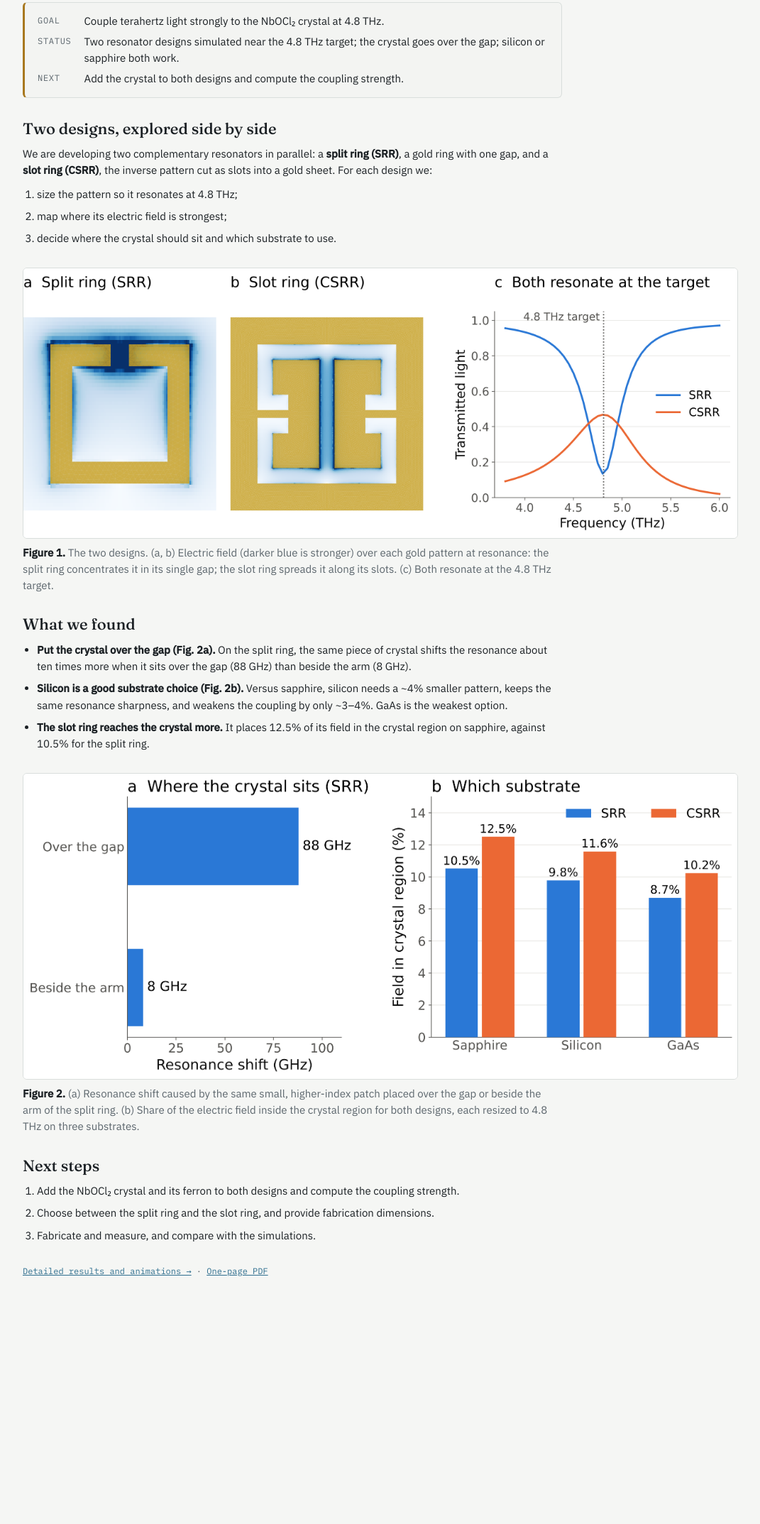
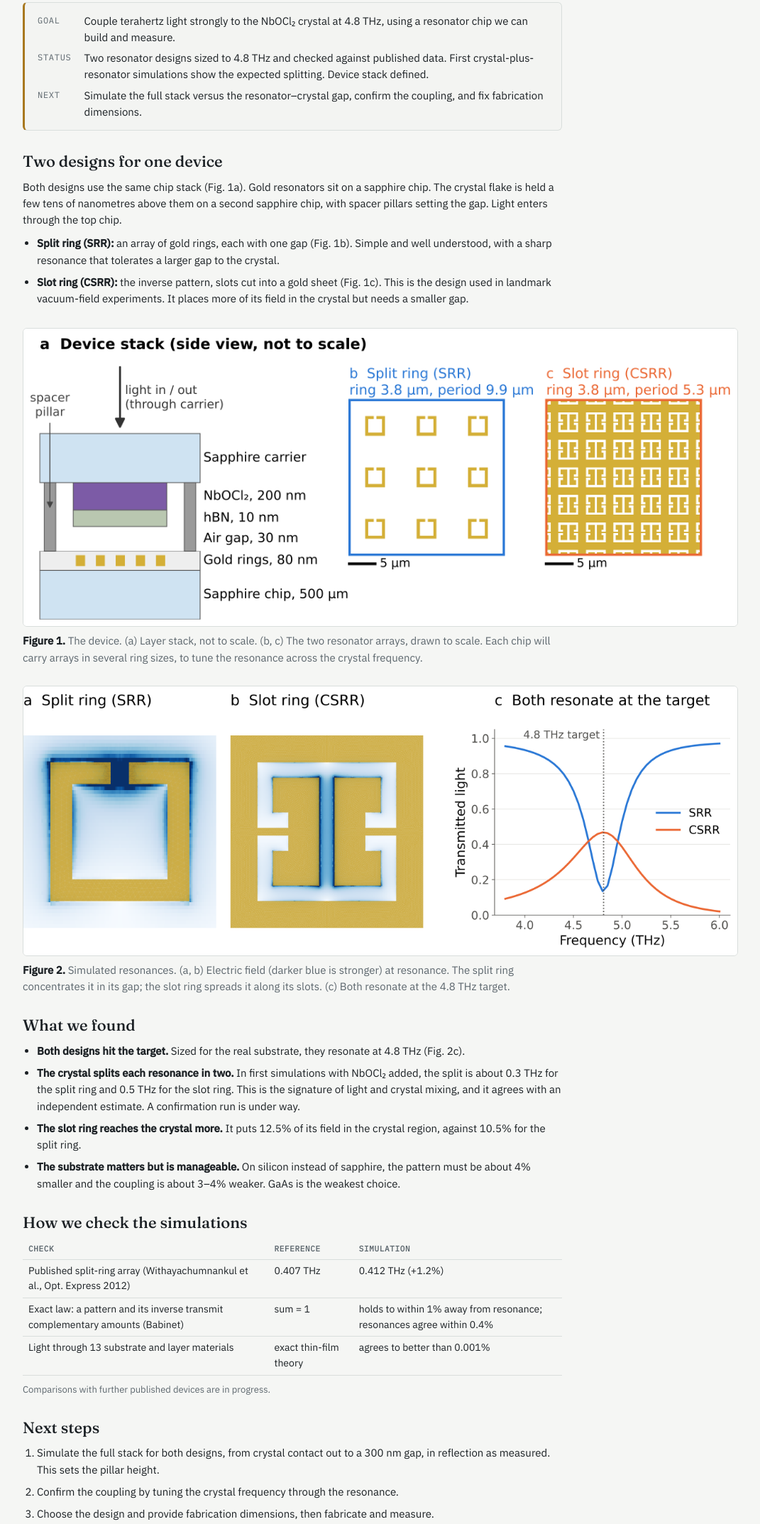
Before and after one commit to Po-ChangChen/cavsim-gallery, a plain HTML site: page index.html in a window 1280 px wide. Shown: the part 325-2472 px from the top of the page at 71% size, without its empty margins (104-1175 px from the left). Before the commit the page ends 2190 px from the top, so only its background shows below. Drawn offline with Linux system fonts and the light colour scheme.

Commit message:
Summary: device stack and both designs, verification table, first coupling result
Co-Authored-By: Claude Opus 5.5 <noreply@anthropic.com>
Claude-Session: https://claude.ai/code/session_01AW5zNXaVauRsMQ6Jd48Vr4

```diff
--- a/index.html
+++ b/index.html
@@ -79,22 +79,27 @@ a:focus-visible,video:focus-visible{outline:2px solid var(--gold);outline-offset
 .figs{display:flex;flex-direction:column;gap:28px}
 .steps{counter-reset:s}
 .byline{font-family:var(--mono);font-size:12px;color:var(--muted)}
+.checks{border-collapse:collapse;width:100%;max-width:760px;font-size:14px}
+.checks th,.checks td{border-bottom:1px solid var(--line);padding:5px 8px;text-align:left;vertical-align:top}
+.checks th{font-family:var(--mono);font-size:11px;letter-spacing:.06em;text-transform:uppercase;color:var(--muted)}
+.note{color:var(--muted);font-size:13px}
 @media print{
   :root{--bg:#fff;--fg:#111;--muted:#444;--line:#ccc}
-  body{font-size:9.5pt;line-height:1.35}
+  body{font-size:9.2pt;line-height:1.32}
   .nav,.more{display:none}
   .wrap{padding:0;gap:8px;max-width:none}
   header{gap:4px;max-width:none}
   h1{font-size:17pt} .block h2{font-size:12pt} .block{gap:4px} .block ul,.block ol{gap:3px}
   .figs{flex-direction:row;gap:12px;align-items:flex-start}
   .fig{flex:1 1 0;break-inside:avoid;gap:4px}
-  .fig img{border:none;width:60%;margin:0 auto}
+  .fig img{border:none;width:100%;margin:0 auto}
   .lede{font-size:10pt}
   .glance{padding:6px 10px;gap:2px 12px;background:none}
   .glance dt{font-size:7.5pt}
   .summary{gap:6px}
   .fig figcaption{max-width:none}
   .fig figcaption{font-size:8.5pt}
+  .checks{font-size:8.5pt} .checks th,.checks td{padding:2px 5px} .note{font-size:8pt}
   @page{size:letter;margin:0.45in}
 }
 </style>
@@ -109,46 +114,62 @@ a:focus-visible,video:focus-visible{outline:2px solid var(--gold);outline-offset
   </header>
 
   <dl class="glance" aria-label="At a glance">
-    <dt>Goal</dt><dd>Couple terahertz light strongly to the NbOCl₂ crystal at 4.8 THz.</dd>
-    <dt>Status</dt><dd>Two resonator designs simulated near the 4.8 THz target; the crystal goes over the gap; silicon or sapphire both work.</dd>
-    <dt>Next</dt><dd>Add the crystal to both designs and compute the coupling strength.</dd>
+    <dt>Goal</dt><dd>Couple terahertz light strongly to the NbOCl₂ crystal at 4.8 THz, using a resonator chip we can build and measure.</dd>
+    <dt>Status</dt><dd>Two resonator designs sized to 4.8 THz and checked against published data. First crystal-plus-resonator simulations show the expected splitting. Device stack defined.</dd>
+    <dt>Next</dt><dd>Simulate the full stack versus the resonator–crystal gap, confirm the coupling, and fix fabrication dimensions.</dd>
   </dl>
 
   <section class="block" aria-labelledby="designs">
-    <h2 id="designs">Two designs, explored side by side</h2>
-    <p>We are developing two complementary resonators in parallel: a <strong>split ring (SRR)</strong>, a gold ring with one gap, and a <strong>slot ring (CSRR)</strong>, the inverse pattern cut as slots into a gold sheet. For each design we:</p>
-    <ol>
-      <li>size the pattern so it resonates at 4.8 THz;</li>
-      <li>map where its electric field is strongest;</li>
-      <li>decide where the crystal should sit and which substrate to use.</li>
-    </ol>
+    <h2 id="designs">Two designs for one device</h2>
+    <p>Both designs use the same chip stack (Fig. 1a). Gold resonators sit on a sapphire chip. The crystal flake is held a few tens of nanometres above them on a second sapphire chip, with spacer pillars setting the gap. Light enters through the top chip.</p>
+    <ul>
+      <li><strong>Split ring (SRR):</strong> an array of gold rings, each with one gap (Fig. 1b). Simple and well understood, with a sharp resonance that tolerates a larger gap to the crystal.</li>
+      <li><strong>Slot ring (CSRR):</strong> the inverse pattern, slots cut into a gold sheet (Fig. 1c). This is the design used in landmark vacuum-field experiments. It places more of its field in the crystal but needs a smaller gap.</li>
+    </ul>
   </section>
+
+  <div class="figs">
+  <figure class="fig">
+    <img src="images/device_layout.png" alt="Side view of the device stack: sapphire chip, gold resonators, air gap, hBN, NbOCl2 flake, sapphire carrier, with spacer pillars. Top views of the split-ring and slot-ring arrays to scale." loading="lazy">
+    <figcaption><b>Figure 1.</b> The device. (a) Layer stack, not to scale. (b, c) The two resonator arrays, drawn to scale. Each chip will carry arrays in several ring sizes, to tune the resonance across the crystal frequency.</figcaption>
+  </figure>
 
   <figure class="fig">
     <img src="images/two_designs.png" alt="Top views of the split ring and the slot ring, with the electric field shown in blue over the gold, and their transmission spectra; both dip or peak at the 4.8 THz target." loading="lazy">
-    <figcaption><b>Figure 1.</b> The two designs. (a, b) Electric field (darker blue is stronger) over each gold pattern at resonance: the split ring concentrates it in its single gap; the slot ring spreads it along its slots. (c) Both resonate at the 4.8 THz target.</figcaption>
+    <figcaption><b>Figure 2.</b> Simulated resonances. (a, b) Electric field (darker blue is stronger) at resonance. The split ring concentrates it in its gap; the slot ring spreads it along its slots. (c) Both resonate at the 4.8 THz target.</figcaption>
   </figure>
+
+  </div>
 
   <section class="block" aria-labelledby="outcome">
     <h2 id="outcome">What we found</h2>
     <ul>
-      <li><strong>Put the crystal over the gap (Fig. 2a).</strong> On the split ring, the same piece of crystal shifts the resonance about ten times more when it sits over the gap (88 GHz) than beside the arm (8 GHz).</li>
-      <li><strong>Silicon is a good substrate choice (Fig. 2b).</strong> Versus sapphire, silicon needs a ~4% smaller pattern, keeps the same resonance sharpness, and weakens the coupling by only ~3–4%. GaAs is the weakest option.</li>
-      <li><strong>The slot ring reaches the crystal more.</strong> It places 12.5% of its field in the crystal region on sapphire, against 10.5% for the split ring.</li>
+      <li><strong>Both designs hit the target.</strong> Sized for the real substrate, they resonate at 4.8 THz (Fig. 2c).</li>
+      <li><strong>The crystal splits each resonance in two.</strong> In first simulations with NbOCl₂ added, the split is about 0.3 THz for the split ring and 0.5 THz for the slot ring. This is the signature of light and crystal mixing, and it agrees with an independent estimate. A confirmation run is under way.</li>
+      <li><strong>The slot ring reaches the crystal more.</strong> It puts 12.5% of its field in the crystal region, against 10.5% for the split ring.</li>
+      <li><strong>The substrate matters but is manageable.</strong> On silicon instead of sapphire, the pattern must be about 4% smaller and the coupling is about 3–4% weaker. GaAs is the weakest choice.</li>
     </ul>
   </section>
 
-  <figure class="fig">
-    <img src="images/placement_and_substrate.png" alt="Left: resonance shift of 88 GHz with the crystal over the gap versus 8 GHz beside the arm. Right: field in the crystal region for both designs on sapphire, silicon and GaAs; sapphire highest." loading="lazy">
-    <figcaption><b>Figure 2.</b> (a) Resonance shift caused by the same small, higher-index patch placed over the gap or beside the arm of the split ring. (b) Share of the electric field inside the crystal region for both designs, each resized to 4.8 THz on three substrates.</figcaption>
-  </figure>
+  <section class="block" aria-labelledby="checks">
+    <h2 id="checks">How we check the simulations</h2>
+    <table class="checks">
+      <thead><tr><th>Check</th><th>Reference</th><th>Simulation</th></tr></thead>
+      <tbody>
+        <tr><td>Published split-ring array (Withayachumnankul et al., Opt. Express 2012)</td><td>0.407 THz</td><td>0.412 THz (+1.2%)</td></tr>
+        <tr><td>Exact law: a pattern and its inverse transmit complementary amounts (Babinet)</td><td>sum = 1</td><td>holds to within 1% away from resonance; resonances agree within 0.4%</td></tr>
+        <tr><td>Light through 13 substrate and layer materials</td><td>exact thin-film theory</td><td>agrees to better than 0.001%</td></tr>
+      </tbody>
+    </table>
+    <p class="note">Comparisons with further published devices are in progress.</p>
+  </section>
 
   <section class="block" aria-labelledby="plan">
     <h2 id="plan">Next steps</h2>
     <ol>
-      <li>Add the NbOCl₂ crystal and its ferron to both designs and compute the coupling strength.</li>
-      <li>Choose between the split ring and the slot ring, and provide fabrication dimensions.</li>
-      <li>Fabricate and measure, and compare with the simulations.</li>
+      <li>Simulate the full stack for both designs, from crystal contact out to a 300 nm gap, in reflection as measured. This sets the pillar height.</li>
+      <li>Confirm the coupling by tuning the crystal frequency through the resonance.</li>
+      <li>Choose the design and provide fabrication dimensions, then fabricate and measure.</li>
     </ol>
   </section>
 
```
Also changed, not shown: images/device_layout.png (added), 1 other file.
